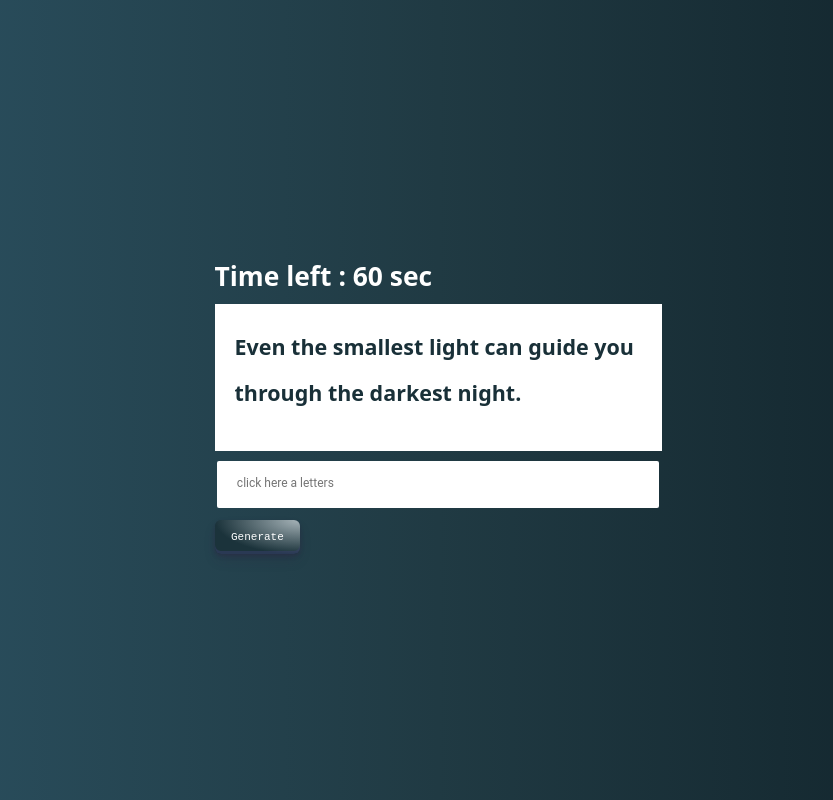
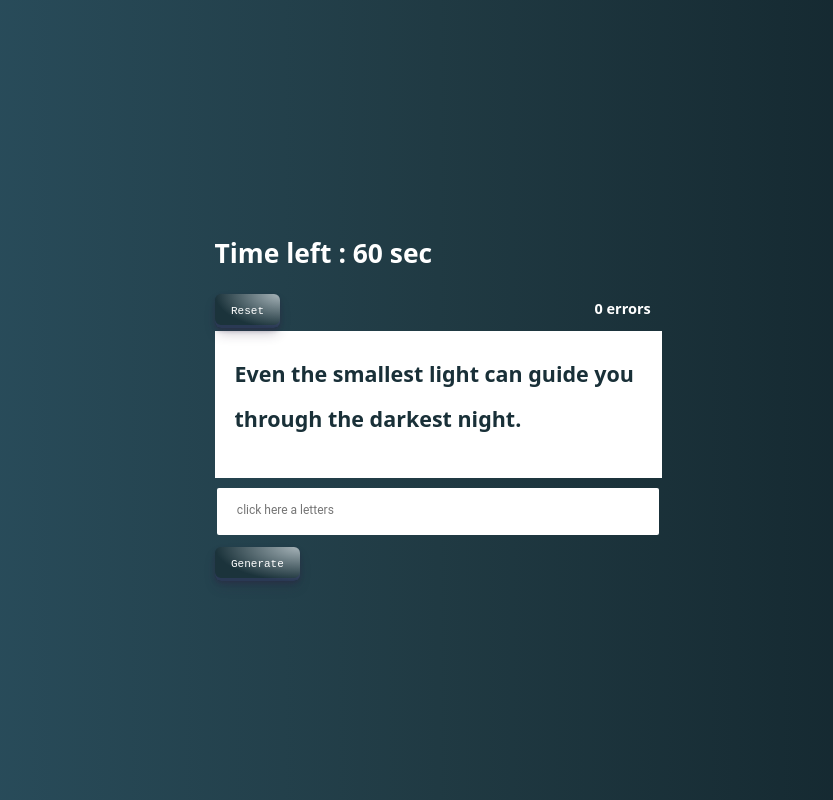
Before and after one commit to Luna-Zebun/fast-typing, a React (Vite) app: page / in a window 1280 px wide. Shown: the whole page, without its empty margins (202-1035 px from the left). Built offline with nearby package versions, Linux system fonts and the light colour scheme.

Commit message:
adding reset button and error counter

```diff
--- a/src/App.jsx
+++ b/src/App.jsx
@@ -12,54 +12,58 @@ import Timer from "./components/timer/timer.component";
     "Even broken wings can learn to fly again with hope.",
     "Hope reminds you that your story isn't finished yet.",]
   const getRandomQuotes= () => {
-  return quotes[Math.floor(Math.random() * quotes.length)];
-};
-
-
+    return quotes[Math.floor(Math.random() * quotes.length)];
+  };
 const App = () => {
   const [text, setText] = useState("");
   const [startTimer, setStartTimer] = useState(false);
-  const [status, setStatus] = useState(null); // null | correct | wrong
+  const [status, setStatus] = useState(null);
+  const [quote, setQuote] = useState(getRandomQuotes());
+  const [counter, setCounter] = useState(0);
 
-  const [quote, setQuote] = useState(getRandomQuotes());
-    const handleClick = () => {
-    // shuffle array and pick random
+  const handleClick = () => {
     const randomArr = getRandomQuotes();
-    setQuote(randomArr);
+      setQuote(randomArr);
       setText("");
       setStatus(null);
+      setStartTimer(false);
   };
 
+  const [isBackspace, setIsBackspace] = useState(false);
 
+  const handleKeyDown = (e) => {
+    setIsBackspace(e.key === "Backspace");
+  };
   const handleChange = (e) => {
     const value = e.target.value;
     setText(value);
-    if (!quote.startsWith(value)) {
+    if (!isBackspace && !quote.startsWith(value)) {
       setStatus("wrong");
+      setCounter(counter + 1);
     }
-
     else if (value === quote) {
       setStatus("correct");
     }
-
     else {
       setStatus(null);
     }
-
-    if (!startTimer && value.length > 0) {
+    if (value.length > 0 && !startTimer) {
       setStartTimer(true);
     }
-  };
+  }
 
 
     return (
       <div>
-        <div
+
+        <Timer start={startTimer} onReset={() => setStartTimer(false) } setCounter={setCounter}  ></Timer>
+        <div className="App">
+                  <div
           style={{
-            width: "50px",
-            height: "50px",
-            borderRadius: "50%",
-            margin: "0% 0% -12% 91%",
+            width: "64px",
+            height: "34px",
+            borderRadius: "10%",
+            margin: "-8% 0% -9% 84%",
             backgroundColor:
               status === "correct"
                 ? "green"
@@ -69,15 +73,12 @@ const App = () => {
             transition: "0.3s"
           }}
         />
-        <Timer start={startTimer} ></Timer>
-        <div className="App">
+          <h2>{counter} errors</h2>
           <h1>{quote}</h1>
-          <input type="text" className="form__input" id="name" placeholder="click here a letters"   value={text} onChange={handleChange} />
+          <input type="text" className="form__input" id="name" placeholder="click here a letters" onKeyDown={handleKeyDown }   value={text} onChange={handleChange} />
           <button className="Button" role="button" onClick={handleClick}>Generate</button>
+
         </div>
-
-
-
       </div>
     );
 }
--- a/src/components/TextBox/text-box.style.scss
+++ b/src/components/TextBox/text-box.style.scss
@@ -117,3 +117,9 @@ align-items: center;
   box-shadow: #465b64 0 3px 7px inset;
   transform: translateY(2px);
 }
+
+h2{
+    padding-left: 85%;
+    font-size: 2.7em;
+    line-height: 3.1;
+}
--- a/src/components/timer/timer.component.jsx
+++ b/src/components/timer/timer.component.jsx
@@ -1,24 +1,37 @@
-import { useState, useEffect } from "react";
+import { useState, useEffect , useRef } from "react";
 import './timer.style.scss'
 
-const Timer = ({start}) => {
-    const INITIAL_TIME = 60;
+const Timer = ({start , onReset , setCounter}) => {
+    const INITIAL_TIME =60;
     const [time, setTime] = useState(INITIAL_TIME);
+    const intervalRef = useRef(null);
 
-    useEffect(() =>{
-        if (!start) return;
 
-        const interval = setInterval(() => {
-            setTime((prev) => (prev > 0 ? prev - 1 : 0));
-        }, 1000);
 
-        return () => clearInterval(interval);
+    useEffect(() => {
+        if (start) {
+            clearInterval(intervalRef.current);
+            // setTime(INITIAL_TIME);
+            intervalRef.current = setInterval(() => { setTime((prev) => (prev > 0 ? prev - 1 : 0)); }, 1000);
+        }
+        else {
+            clearInterval(intervalRef.current);
+        }
+        return () => clearInterval(intervalRef.current);
     }, [start]);
+        const resetTime = () => {
+            clearInterval(intervalRef.current);
+            setTime(INITIAL_TIME);
+            onReset();
+            setCounter(0);
+
+
+        };
 
     return (
     <div className="timer">
         <h1> Time left : {time} sec</h1>
-        {/* <button onClick={startTimer} >Start</button> */}
+        <button className="Button" role="button" onClick={resetTime}>Reset</button>
     </div>
     );
 };
--- a/src/components/timer/timer.style.scss
+++ b/src/components/timer/timer.style.scss
@@ -6,3 +6,49 @@ h1 {
     font-size: 2.2em;
     line-height: 2.1;
 }
+.Reset-button{
+align-items: center;
+    appearance: none;
+    background-image: radial-gradient(100% 100% at 100% 0, #a7b4b9 0, #1b333b 100%);
+    border: 0;
+    border-radius: 6px;
+    box-shadow: rgba(45, 35, 66, 0.4) 0 2px 4px, rgba(45, 35, 66, 0.3) 0 7px 13px -3px, rgba(58, 65, 111, 0.5) 0 -3px 0 inset;
+    box-sizing: border-box;
+    color: #fff;
+    cursor: pointer;
+    display: inline-flex;
+    font-family: "JetBrains Mono", monospace;
+    height: 34px;
+    justify-content: center;
+    line-height: 1;
+    list-style: none;
+    overflow: hidden;
+    padding-left: 16px;
+    padding-right: 16px;
+    position: relative;
+    text-align: left;
+    text-decoration: none;
+    transition: box-shadow 0.15s, transform 0.15s;
+    user-select: none;
+    -webkit-user-select: none;
+    touch-action: manipulation;
+    white-space: nowrap;
+    will-change: box-shadow, transform;
+    font-size: 11px;
+
+}
+
+.Reset-button:focus {
+  box-shadow: rgb(36 66 77) 0 0 0 1.5px inset, rgba(45, 35, 66, .4) 0 2px 4px, rgba(45, 35, 66, .3) 0 7px 13px -3px, rgb(36 66 77) 0 -3px 0 inset;
+}
+
+.Reset-button:hover {
+    box-shadow: rgb(36 66 77) 0 4px 8px, rgb(36 66 78) 0 7px 13px -3px, #465b64 0 -3px 0 inset;
+    transform: translateY(-2px);
+}
+
+
+.Reset-button:active {
+  box-shadow: #465b64 0 3px 7px inset;
+  transform: translateY(2px);
+}
```
